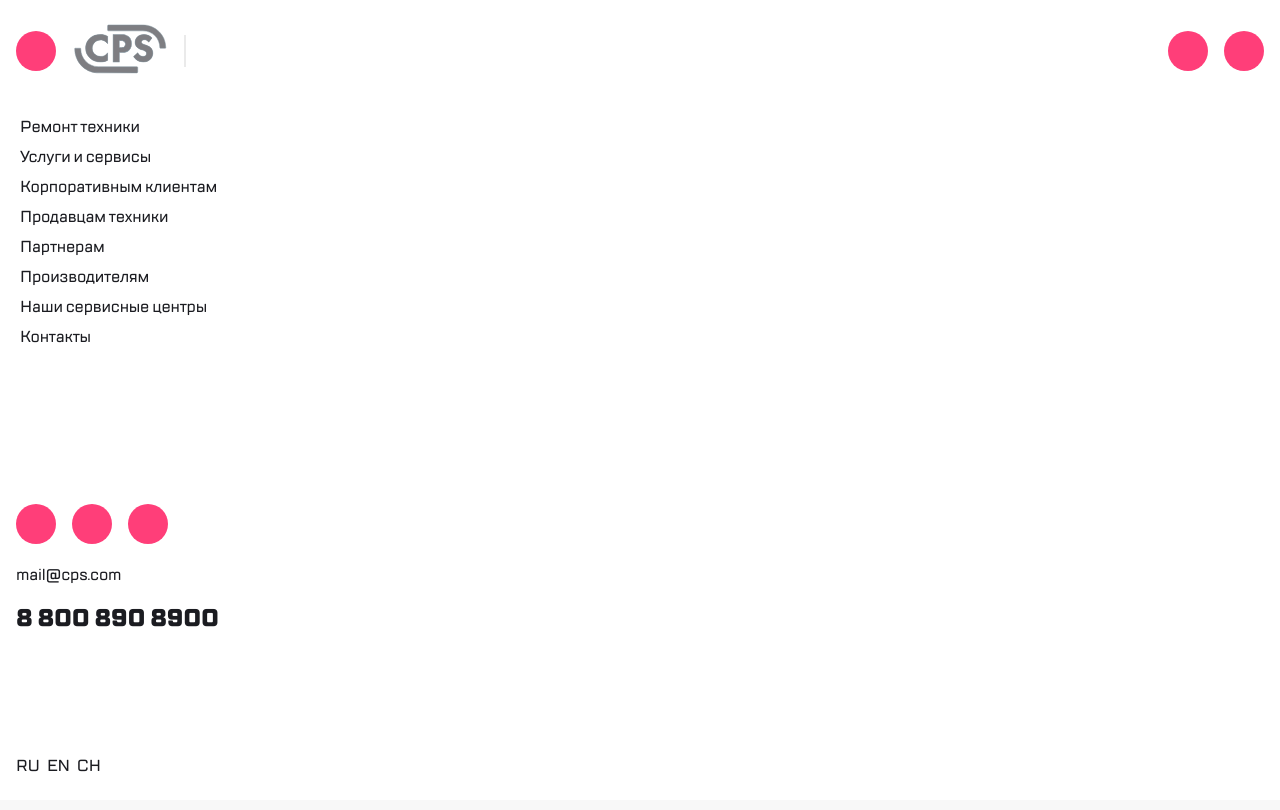
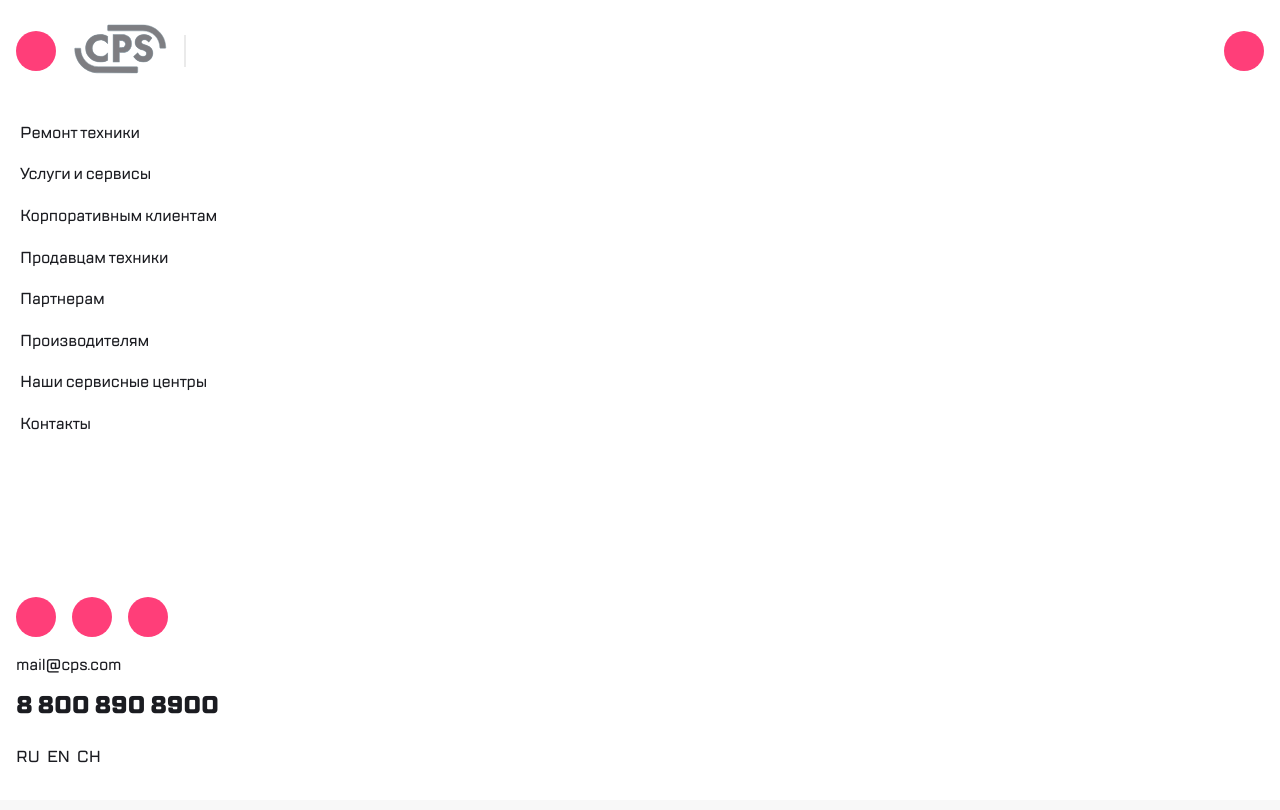
Before and after one commit to Binatik/cps, a website built with webpack: page src/index.html in a window 1280 px wide. Both pictures are taken after a click on the button 36 px from the left and 51 px from the top of the page. Shown: the top 810 px of the page. Built offline with nearby package versions, Linux system fonts and the light colour scheme; a web font is replaced by a local one.

Commit message:
добавление ship поиска при открытом меню

```diff
--- a/src/index.html
+++ b/src/index.html
@@ -7,7 +7,7 @@
   </head>
   <body>
     <header class="header">
-      <div class="header__container-top container">
+      <div class="header__container container">
         <div class="header__left">
           <button data-menu="off" class="chip chip--mode--primary"></button>
           <a href="#" class="logo">
@@ -52,19 +52,23 @@
           <button class="chip chip--mode--primary"></button>
           <button class="chip chip--mode--primary"></button>
         </div>
+        <div class="header__search hidden">
+          <button class="chip chip--mode--primary"></button>
+        </div>
       </div>
       <div class="header__menu menu menu--off">
         <div class="menu__container container">
           <nav class="menu__navigation">
-            <a class="link link--mode--primary link--size--small" href="#">Ремонт техники</a>
-            <a class="link link--mode--primary link--size--small" href="#">Услуги и сервисы</a>
-            <a class="link link--mode--primary link--size--small" href="#">Корпоративным клиентам</a>
-            <a class="link link--mode--primary link--size--small" href="#">Продавцам техники</a>
-            <a class="link link--mode--primary link--size--small" href="#">Партнерам</a>
-            <a class="link link--mode--primary link--size--small" href="#">Производителям</a>
-            <a class="link link--mode--primary link--size--small" href="#">Наши сервисные центры</a>
-            <a class="link link--mode--primary link--size--small" href="#">Контакты</a>
+            <a class="menu__link link link--mode--primary link--size--small" href="#">Ремонт техники</a>
+            <a class="menu__link link link--mode--primary link--size--small" href="#">Услуги и сервисы</a>
+            <a class="menu__link link link--mode--primary link--size--small" href="#">Корпоративным клиентам</a>
+            <a class="menu__link link link--mode--primary link--size--small" href="#">Продавцам техники</a>
+            <a class="menu__link link link--mode--primary link--size--small" href="#">Партнерам</a>
+            <a class="menu__link link link--mode--primary link--size--small" href="#">Производителям</a>
+            <a class="menu__link link link--mode--primary link--size--small" href="#">Наши сервисные центры</a>
+            <a class="menu__link link link--mode--primary link--size--small" href="#">Контакты</a>
           </nav>
+          <div class="menu__bottom">
             <div class="menu__contacts">
               <div class="menu__top">
                 <button class="chip chip--mode--primary"></button>
@@ -80,6 +84,7 @@
               <button type="button" class="button button--mode--settings button--size--md">Ru</button>
               <button type="button" class="button button--mode--settings button--size--md">En</button>
               <button type="button" class="button button--mode--settings button--size--md">Ch</button>
+            </div>
           </div>
         </div>
       </div>
--- a/src/scripts/index.js
+++ b/src/scripts/index.js
@@ -1,5 +1,5 @@
 import '../scss/utils/fonts.scss'
-import '../scss/global.scss'
+import '../scss/style.scss'
 import { header } from './modules/header/header'
 
 header()
--- a/src/scripts/modules/header/header.js
+++ b/src/scripts/modules/header/header.js
@@ -3,21 +3,27 @@ function header() {
   const trigger = document.querySelector(textAttr);
 
   trigger.addEventListener("click", () => {
-    const classNameOn = "menu--on";
-    const classNameOff = "menu--off";
+    const headerRight = document.querySelector(".header__right");
     const menu = document.querySelector(".header__menu");
-
+    const headerSearch = document.querySelector(".header__search");
+    const classMenuOn = "menu--on";
+    const classMenuOff = "menu--off";
+    const hidden = "hidden";
 
     trigger.dataset.menu = trigger.dataset.menu === "on" ? "off" : "on";
 
-    if (trigger.dataset.menu === 'off') {
-      menu.classList.remove(classNameOn);
-      menu.classList.add(classNameOff);
+    if (trigger.dataset.menu === "off") {
+      menu.classList.remove(classMenuOn);
+      menu.classList.add(classMenuOff);
+      headerRight.classList.remove(hidden);
+      headerSearch.classList.add(hidden);
       return;
     }
 
-    menu.classList.add(classNameOn);
-    menu.classList.remove(classNameOff);
+    menu.classList.add(classMenuOn);
+    menu.classList.remove(classMenuOff);
+    headerRight.classList.add(hidden);
+    headerSearch.classList.remove(hidden);
   });
 }
 
--- a/src/scss/global.scss
+++ /dev/null
@@ -1,41 +0,0 @@
-@import './utils/normolize.scss';
-@import './utils/vars.scss';
-@import './utils/mixin.scss';
-
-@import './modules/header.scss';
-@import './modules/menu.scss';
-
-@import './ui/link.scss';
-@import './ui/title.scss';
-@import './ui/logo.scss';
-@import './ui/chip.scss';
-@import './ui/button.scss';
-
-body {
-  font-weight: 400;
-  font-family: $mainFont;
-  background-color: $fon-color;
-  min-height: 5000px;
-  overflow: hidden
-}
-
-.vertical-line {
-  background-color: $border-lightex;
-  margin-right: 20px;
-  width: 2px;
-  height: 32px;
-}
-
-@media (min-width: 0) and (max-width: $smPhoneWidth) {
-  .container {
-    display: flex;
-    flex-direction: column;
-    align-items: center;
-  }
-}
-
-@media (min-width: $smPhoneWidth) {
-}
-
-@media (min-width: $smPhoneWidth) {
-}
--- a/src/scss/modules/header.scss
+++ b/src/scss/modules/header.scss
@@ -1,14 +1,11 @@
 .header {
   min-height: 100vh;
+
   &__container {
+    position: relative;
     padding: 24px 16px;
-  }
-
-  &__container-top {
-    position: relative;
     background-color: $default-color;
     z-index: 10;
-    padding: 24px 16px;
     display: grid;
     align-items: center;
     grid-template-columns: repeat(2, 1fr);
@@ -26,4 +23,10 @@
     justify-content: flex-end;
     gap: 0 16px;
   }
+
+  &__search {
+    display: flex;
+    align-items: center;
+    justify-content: flex-end;
+  }
 }
--- a/src/scss/modules/menu.scss
+++ b/src/scss/modules/menu.scss
@@ -23,6 +23,15 @@
     margin-bottom: 32px;
   }
 
+  &__link {
+    padding: 1.1vh 0;
+  }
+
+  &__bottom {
+    display: flex;
+    flex-direction: column;
+    gap: 3vh;
+  }
 
   &__top {
     display: flex;
--- /dev/null
+++ b/src/scss/style.scss
@@ -0,0 +1,13 @@
+@import './utils/normolize.scss';
+@import './utils/vars.scss';
+@import './utils/mixin.scss';
+@import './utils/global.scss';
+
+@import './modules/header.scss';
+@import './modules/menu.scss';
+
+@import './ui/link.scss';
+@import './ui/title.scss';
+@import './ui/logo.scss';
+@import './ui/chip.scss';
+@import './ui/button.scss';
--- a/src/scss/ui/link.scss
+++ b/src/scss/ui/link.scss
@@ -45,7 +45,6 @@
   font-size: 1rem;
   font-weight: 500;
   line-height: 1.5rem;
-  padding: 3px 0;
 }
 
 .link--size--md {
--- /dev/null
+++ b/src/scss/utils/global.scss
@@ -0,0 +1,37 @@
+body {
+  font-weight: 400;
+  font-family: $mainFont;
+  background-color: $fon-color;
+  min-height: 5000px;
+  overflow: hidden
+}
+
+.vertical-line {
+  background-color: $border-lightex;
+  margin-right: 20px;
+  width: 2px;
+  height: 32px;
+}
+
+.container {
+  display: flex;
+  flex-direction: column;
+  justify-content: center;
+}
+
+.hidden {
+  visibility: hidden;
+  opacity: 0;
+  position: absolute;
+  left: 0;
+  top: 0;
+  height: 0;
+  width: 0;
+  transition: 0.2s all;
+}
+
+@media (min-width: $smPhoneWidth) {
+}
+
+@media (min-width: $smPhoneWidth) {
+}
```
Lines whose indentation alone changed are shown as unchanged.
